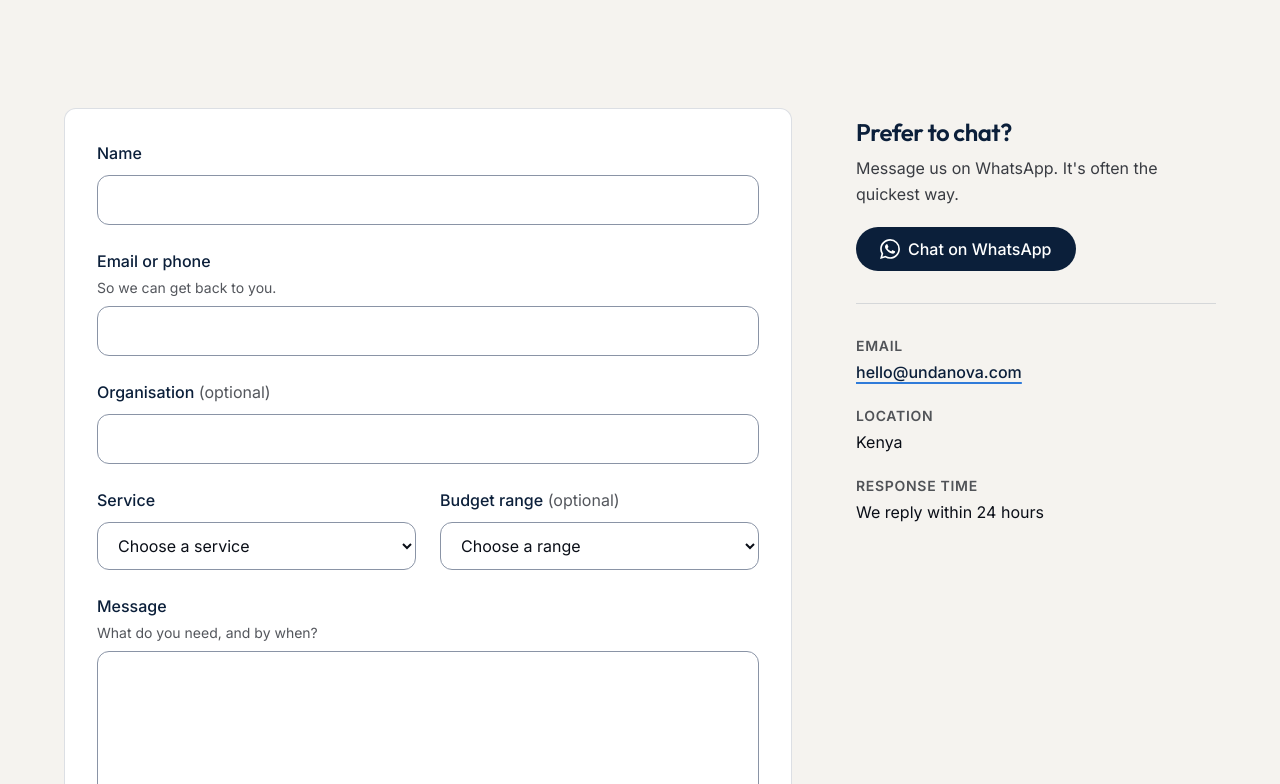
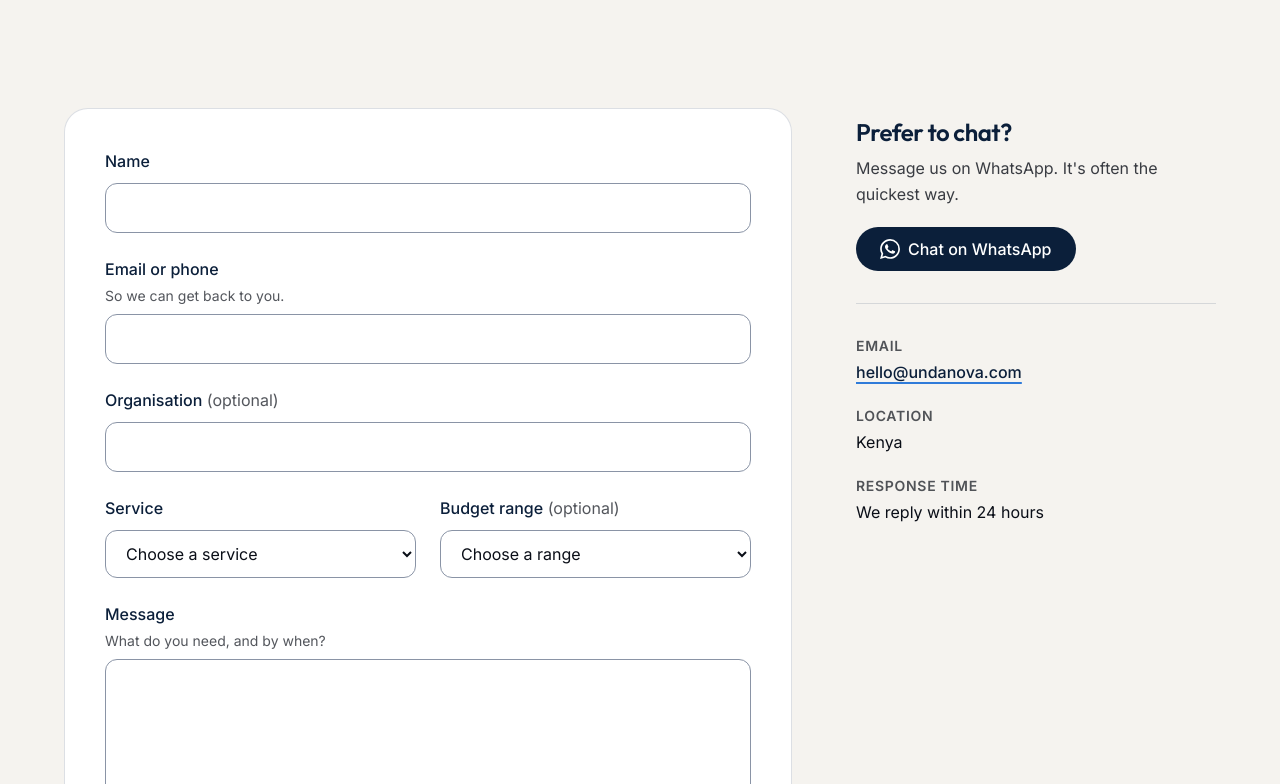
Before and after one commit to Jkosencha/undanova, a Next.js app: page /contact in a window 1280 px wide. Shown: the part 436-1220 px from the top of the page. Built offline with nearby package versions, Linux system fonts and the light colour scheme.

Commit message:
Round the contact form card to match the new cards

```diff
--- a/src/components/contact-form.tsx
+++ b/src/components/contact-form.tsx
@@ -99,7 +99,7 @@ export function ContactForm({ defaultService = "" }: { defaultService?: string }
 
   if (state.status === "success") {
     return (
-      <div role="status" className="rounded-xl border border-slate/30 bg-white p-6 md:p-8">
+      <div role="status" className="rounded-3xl border border-slate/30 bg-white p-6 md:p-10">
         <h2 className="text-2xl text-navy">Thank you{state.name ? `, ${state.name.split(" ")[0]}` : ""}.</h2>
         <p className="mt-2 text-lg">We&apos;ve got your message and we&apos;ll reply within 24 hours.</p>
         <TextLink href="/work" className="mt-4">
@@ -115,7 +115,7 @@ export function ContactForm({ defaultService = "" }: { defaultService?: string }
       action={formAction}
       onSubmit={onSubmit}
       noValidate
-      className="space-y-6 rounded-xl border border-slate/30 bg-white p-6 md:p-8"
+      className="space-y-6 rounded-3xl border border-slate/30 bg-white p-6 md:p-10"
     >
       {state.status === "error" && (
         <div role="alert" className="rounded-xl bg-navy p-4 text-white">
```
